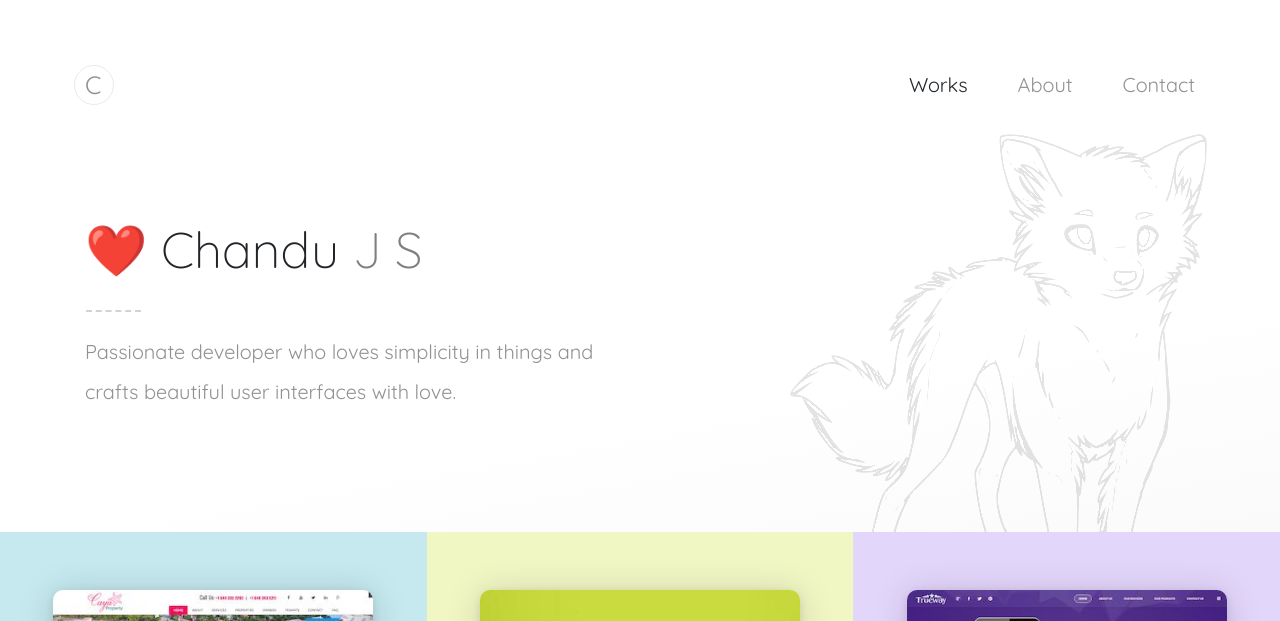
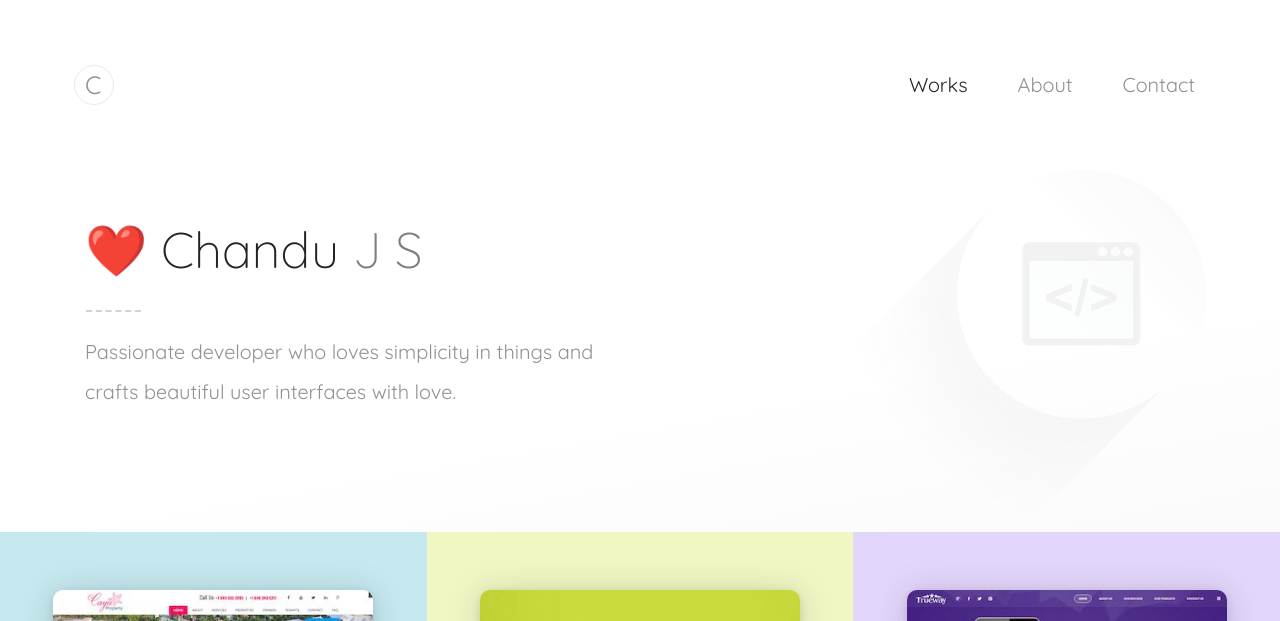
Before and after one commit to ctrleffive/portfolio-one, a Jekyll site: the page built from index.html, in a window 1280 px wide. Shown: the top 621 px of the page. Built offline with Jekyll 4.4.1, drawn with Linux system fonts in a browser that asks for light colours.

Commit message:
art changed

```diff
--- a/assets/css/_style.scss
+++ b/assets/css/_style.scss
@@ -222,7 +222,7 @@ header {
         content: '';
         background-position: right top;
         background-repeat: no-repeat;
-        background-image: url(../images/art.png);
+        background-image: url(../images/coding.png);
         right: 0;
         top: -90px;
         bottom: -100px;
```
Also changed, not shown: assets/images/coding.png (added).
